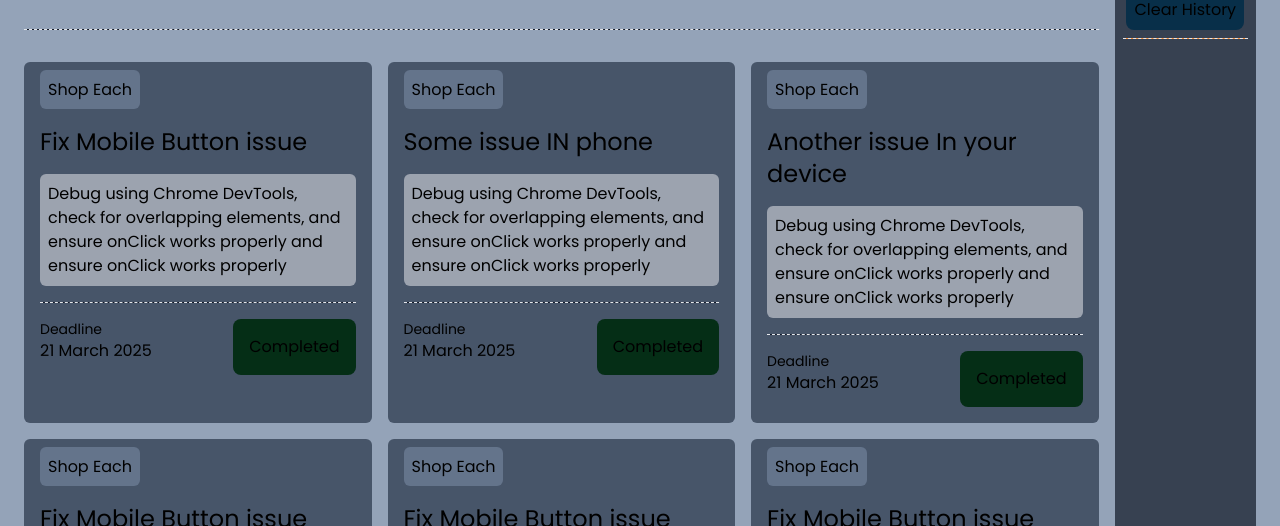
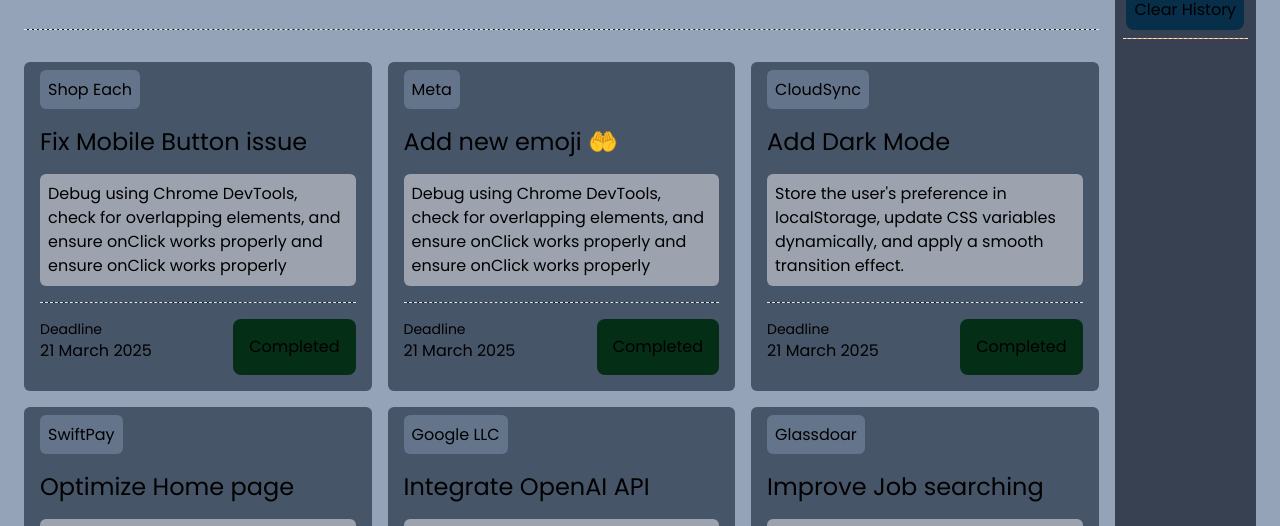
Before and after one commit to sahedali5/5th-assignment-repo, a plain HTML site: page index.html in a window 1280 px wide. Shown: the part 274-800 px from the top of the page. Drawn offline with nearby package versions, Linux system fonts and the light colour scheme.

Commit message:
some corection

```diff
--- a/index.html
+++ b/index.html
@@ -71,10 +71,10 @@
                         </div>
                     </div>
                     <div class="flex-col bg-slate-600 p-4 space-y-4 rounded-md">
-                        <a class="p-2 bg-slate-500 rounded-md">Shop Each</a>
+                        <a class="p-2 bg-slate-500 rounded-md">Meta</a>
                         <br />
                         <br />
-                        <a class="title text-2xl">Some issue IN phone</a>
+                        <a class="title text-2xl">Add new emoji 🤲</a>
                         <p class="bg-gray-400 p-2 rounded-md">Debug using Chrome DevTools, check for overlapping elements, and ensure onClick works properly and ensure onClick works properly</p>
                         <hr class="border-dashed bg-gray-900" />
                         <div class="flex justify-between">
@@ -86,10 +86,25 @@
                         </div>
                     </div>
                     <div class="flex-col bg-slate-600 p-4 space-y-4 rounded-md">
-                        <a class="p-2 bg-slate-500 rounded-md">Shop Each</a>
+                        <a class="p-2 bg-slate-500 rounded-md">CloudSync</a>
                         <br />
                         <br />
-                        <a class="title text-2xl">Another issue In your device</a>
+                        <a class="title text-2xl">Add Dark Mode</a>
+                        <p class="bg-gray-400 p-2 rounded-md">Store the user's preference in localStorage, update CSS variables dynamically, and apply a smooth transition effect.</p>
+                        <hr class="border-dashed bg-gray-900" />
+                        <div class="flex justify-between">
+                            <div>
+                                <p class="text-sm">Deadline</p>
+                                <p>21 March 2025</p>
+                            </div>
+                            <button class="btn bg-green-950 p-4 rounded-lg" type="submit">Completed</button>
+                        </div>
+                    </div>
+                    <div class="flex-col bg-slate-600 p-4 space-y-4 rounded-md">
+                        <a class="p-2 bg-slate-500 rounded-md">SwiftPay</a>
+                        <br />
+                        <br />
+                        <a class="text-2xl">Optimize Home page</a>
                         <p class="bg-gray-400 p-2 rounded-md">Debug using Chrome DevTools, check for overlapping elements, and ensure onClick works properly and ensure onClick works properly</p>
                         <hr class="border-dashed bg-gray-900" />
                         <div class="flex justify-between">
@@ -101,10 +116,10 @@
                         </div>
                     </div>
                     <div class="flex-col bg-slate-600 p-4 space-y-4 rounded-md">
-                        <a class="p-2 bg-slate-500 rounded-md">Shop Each</a>
+                        <a class="p-2 bg-slate-500 rounded-md">Google LLC</a>
                         <br />
                         <br />
-                        <a class="text-2xl">Fix Mobile Button issue</a>
+                        <a class="text-2xl">Integrate OpenAI API </a>
                         <p class="bg-gray-400 p-2 rounded-md">Debug using Chrome DevTools, check for overlapping elements, and ensure onClick works properly and ensure onClick works properly</p>
                         <hr class="border-dashed bg-gray-900" />
                         <div class="flex justify-between">
@@ -116,25 +131,10 @@
                         </div>
                     </div>
                     <div class="flex-col bg-slate-600 p-4 space-y-4 rounded-md">
-                        <a class="p-2 bg-slate-500 rounded-md">Shop Each</a>
+                        <a class="p-2 bg-slate-500 rounded-md">Glassdoar</a>
                         <br />
                         <br />
-                        <a class="text-2xl">Fix Mobile Button issue</a>
-                        <p class="bg-gray-400 p-2 rounded-md">Debug using Chrome DevTools, check for overlapping elements, and ensure onClick works properly and ensure onClick works properly</p>
-                        <hr class="border-dashed bg-gray-900" />
-                        <div class="flex justify-between">
-                            <div>
-                                <p class="text-sm">Deadline</p>
-                                <p>21 March 2025</p>
-                            </div>
-                            <button class="btn bg-green-950 p-4 rounded-lg" type="submit">Completed</button>
-                        </div>
-                    </div>
-                    <div class="flex-col bg-slate-600 p-4 space-y-4 rounded-md">
-                        <a class="p-2 bg-slate-500 rounded-md">Shop Each</a>
-                        <br />
-                        <br />
-                        <a class="text-2xl">Fix Mobile Button issue</a>
+                        <a class="text-2xl">Improve Job searching</a>
                         <p class="bg-gray-400 p-2 rounded-md">Debug using Chrome DevTools, check for overlapping elements, and ensure onClick works properly and ensure onClick works properly</p>
                         <hr class="border-dashed bg-gray-900" />
                         <div class="flex justify-between">
--- a/javascript/script.js
+++ b/javascript/script.js
@@ -11,57 +11,34 @@ function updateDate() {
 setInterval(updateDate, 1000);
 updateDate();
 document.addEventListener("DOMContentLoaded", function () {
-    // Get the task count element (Task Assign count)
     let taskCountElement = document.querySelector(".text-3xl.font-medium.text-sky-900");
-
-    // Get the completed task count element (Completed task counter)
     let completedTaskElement = document.querySelector(".text-indigo-300");
-
-    // Get the message container and clear history button
     let messageContainer = document.getElementById("message-container");
     let clearHistoryBtn = document.getElementById("clear-history-btn");
-
-    // Convert the text content to a number
     let taskCount = parseInt(taskCountElement.textContent.trim()) || 0;
-    let completedCount = parseInt(completedTaskElement.textContent.trim()) || 25; // Default to 25
-
-    // Track the number of completed tasks
+    let completedCount = parseInt(completedTaskElement.textContent.trim()) || 25;
     let totalTasks = taskCount;
     let completedTasks = 0;
-
-    // Select all "Completed" buttons
     let completeButtons = document.querySelectorAll(".btn.bg-green-950");
-
     completeButtons.forEach((button) => {
         button.addEventListener("click", function () {
             if (taskCount > 0) {
-                taskCount--; // Decrease task count
-                completedCount++; // Increase completed count
-                completedTasks++; // Track completed task count
-
-                // Update UI
+                taskCount--;
+                completedCount++;
+                completedTasks++;
                 taskCountElement.textContent = taskCount;
                 completedTaskElement.textContent = completedCount;
-
-                // Add message in the aside bar with timestamp
                 const cardTitle = button.closest(".flex-col").querySelector(".text-2xl").textContent;
                 let now = new Date();
                 let currentTime = now.toLocaleTimeString("en-US", { hour: "2-digit", minute: "2-digit", second: "2-digit", hour12: true });
                 const newMessage = document.createElement("p");
                 newMessage.textContent = ` Task Completed: ${cardTitle}at ${currentTime}`;
-
-                // Add message to the container
                 messageContainer.prepend(newMessage);
 
-                // Disable the button & change background color
                 button.disabled = true;
                 button.style.backgroundColor = "gray";
                 button.style.cursor = "not-allowed";
-
-                // Show alert confirmation
                 alert("Board Updated Successfully");
-
-                // Check if all 6 tasks are completed
                 if (completedTasks === totalTasks) {
                     setTimeout(() => {
                         alert("Congratulations! You won! All tasks are completed!");
@@ -70,9 +47,7 @@ document.addEventListener("DOMContentLoaded", function () {
             }
         });
     });
-
-    // Clear History Button Functionality
     clearHistoryBtn.addEventListener("click", function () {
-        messageContainer.innerHTML = ""; // Clear messages
+        messageContainer.innerHTML = "";
     });
 });
```
